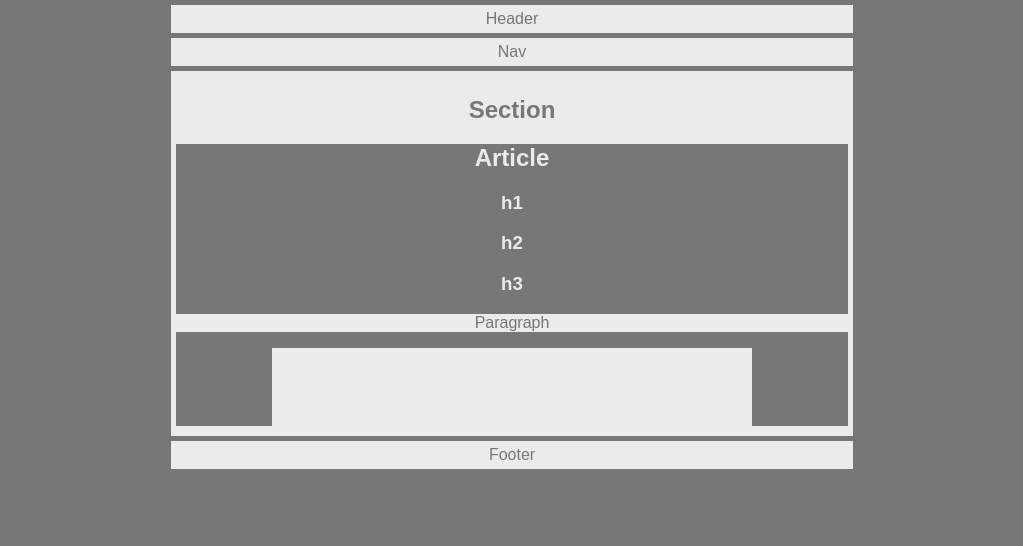
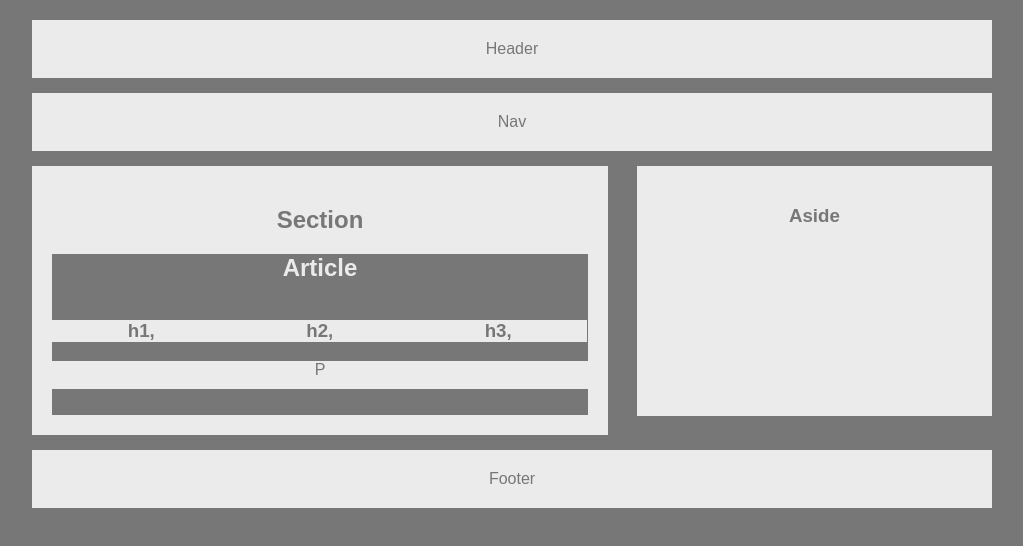
Before and after one commit to cjrojas72/HW-Wireframe, a plain HTML site: page index.html in a window 1280 px wide. Shown: the whole page, without its empty margins (128-1151 px from the left). Drawn offline with Linux system fonts and the light colour scheme.

Commit message:
update css file

```diff
--- a/assets/css/style.css
+++ b/assets/css/style.css
@@ -1,29 +1,70 @@
+*{
+  text-align: center;
+  box-sizing: border-box;
+}
+
 body{
   font-family: Arial, Helvetica, sans-serif;
   color: #777;
   background: #777;
   width: 960px;
   font-size: 18 px;
-  text-align: center;
-  margin: auto;
+  margin: 20px auto;
+
+
 }
-
 
 header, nav, section, aside, footer{
   background: #ebebeb;
-  width: 70%;
+  /* width: 70%; */
   margin: auto;
-  padding: 5px;
-  margin-top: 5px;
-  margin-bottom: 5px;
+  padding: 20px;
+  margin-bottom: 15px;
 }
 
 article{
   color: #ebebeb;
   background: #777;
+  padding-bottom: 10px;
 }
 
-h1, p{
+h1, p, h3{
   color: #777;
   background: #ebebeb;
 }
+
+aside{
+  color: #777;
+  float: right;
+  width: 37%;
+  height: 250px;
+}
+
+footer{
+  clear: both;
+}
+
+.Left{
+  float: left;
+  width: 33.3%;
+}
+
+.full {
+  width: 100%;
+  overflow: auto;
+  clear: both;
+  padding-bottom: 10px;
+}
+
+.Right{
+  float: right;
+  width: 33.3%;
+}
+
+section {
+  width: 495px;
+}
+
+.sec-width{
+  width: 60%;
+}
--- a/index.html
+++ b/index.html
@@ -13,24 +13,25 @@
 
   <nav>Nav</nav>
 
-  <section>
+  <section class="Left sec-width">
     <h2>Section</h2>
 
     <article>
 
       <h2>Article</h2>
-      <h3>h1</h3>
-      <h3>h2</h3>
-      <h3>h3</h3>
 
-      <p>Paragraph</p>
+      <h3 class="Left">h1,</h3>
+      <h3 class="Left">h2,</h3>
+      <h3 class="Left">h3,</h3>
 
-      <aside>
-        <h2>Aside</h2>
-      </aside>
+      <p class= "full">P</p>
 
     </article>
   </section>
+
+  <aside>
+    <h3>Aside</h3>
+  </aside>
 
   <footer>Footer</footer>
 
```
